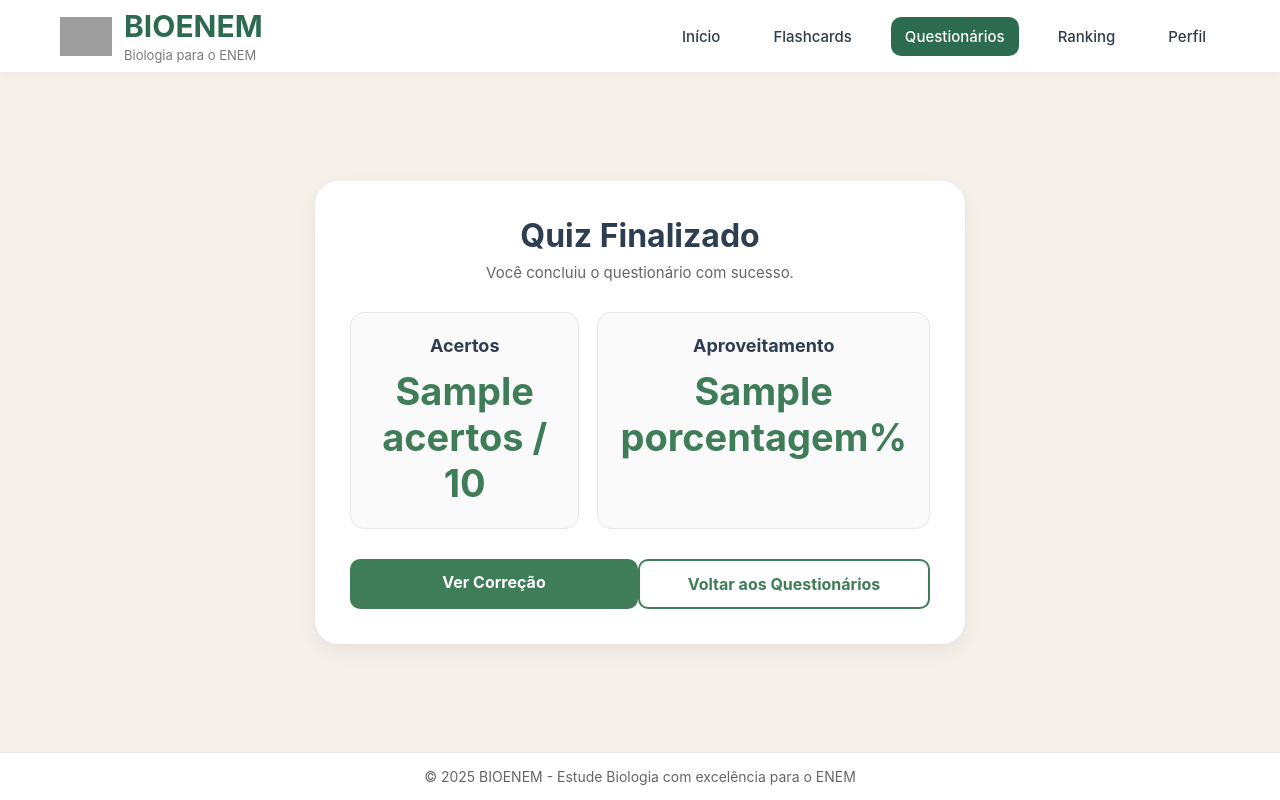
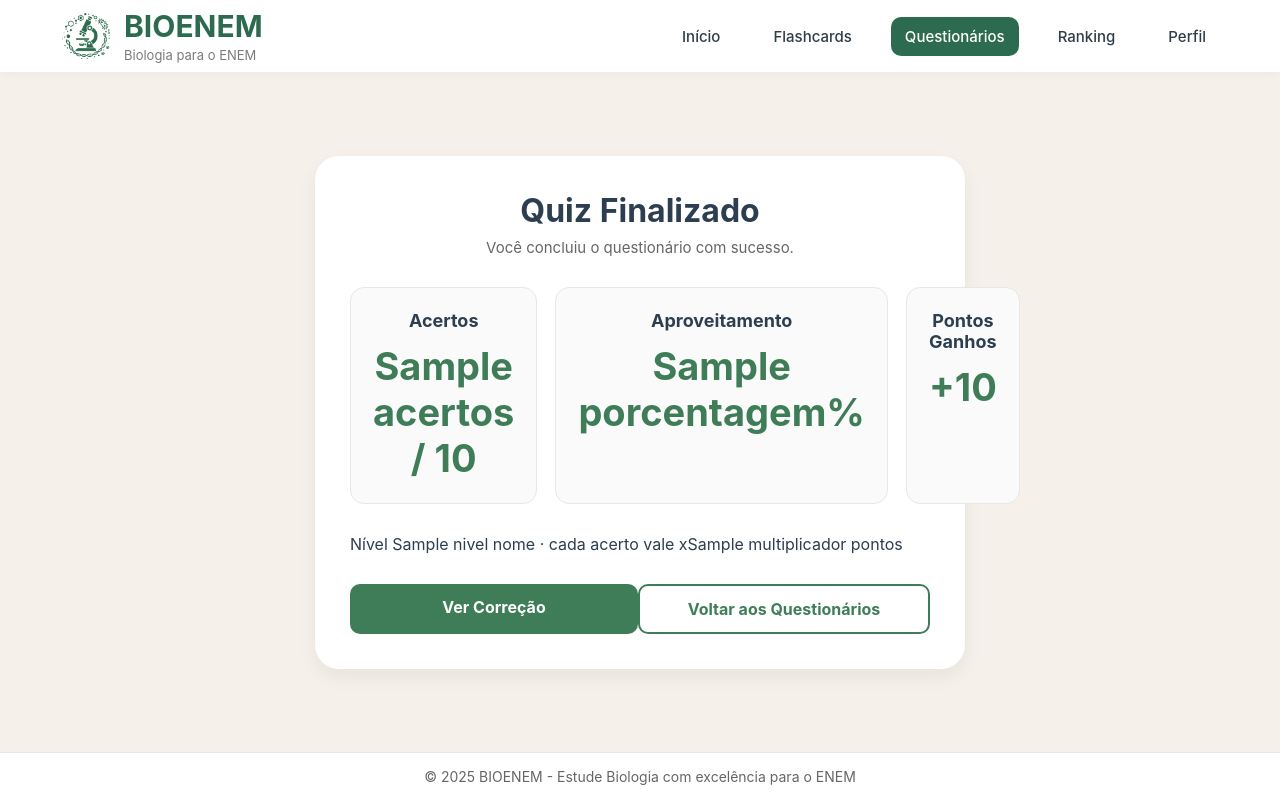
Before and after one commit to pribeea/BIOENEM, a Flask app: template frontend/templates/resultado_quiz.html in a window 1280 px wide. Run offline with Flask 3, Linux system fonts and the light colour scheme; the template is opened without the code that fills it: most values are stand-ins (such as "Sample title", 1, 10 or a date in 2020); grey boxes are pictures that could not be loaded.

Commit message:
Ajustes de pontuação de questionários

```diff
--- a/frontend/templates/resultado_quiz.html
+++ b/frontend/templates/resultado_quiz.html
@@ -11,7 +11,7 @@
 
 <header class="navbar">
     <div class="logo">
-        <img src="{{ url_for('static', filename='imagens_site/logo.png') }}" alt="Logo">
+        <img src="{{ url_for('static', filename='logo.png') }}" alt="Logo">
         <div>
             <h1>BIOENEM</h1>
             <span>Biologia para o ENEM</span>
@@ -49,7 +49,17 @@
                 <span>{{ porcentagem }}%</span>
             </div>
 
+            <div class="card-info">
+                <h3>Pontos Ganhos</h3>
+                <span>+{{ pontos }}</span>
+            </div>
+
         </div>
+
+        <p class="texto-multiplicador">
+            Nível {{ nivel_nome }} &middot; cada acerto vale x{{ multiplicador }}
+            {{ "ponto" if multiplicador == 1 else "pontos" }}
+        </p>
 
         <div class="acoes">
             <a href="/correcao-quiz/{{ id_quiz }}" class="btn-principal">
```
